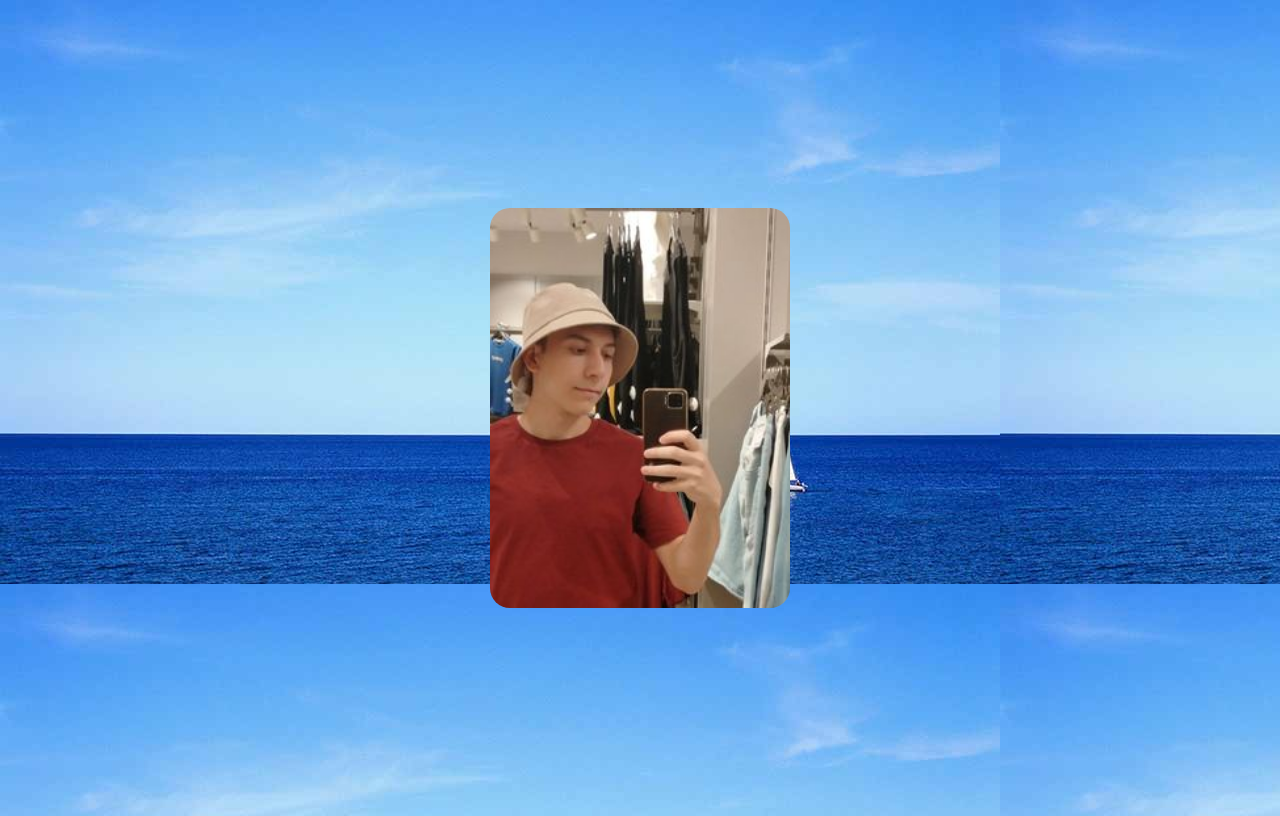
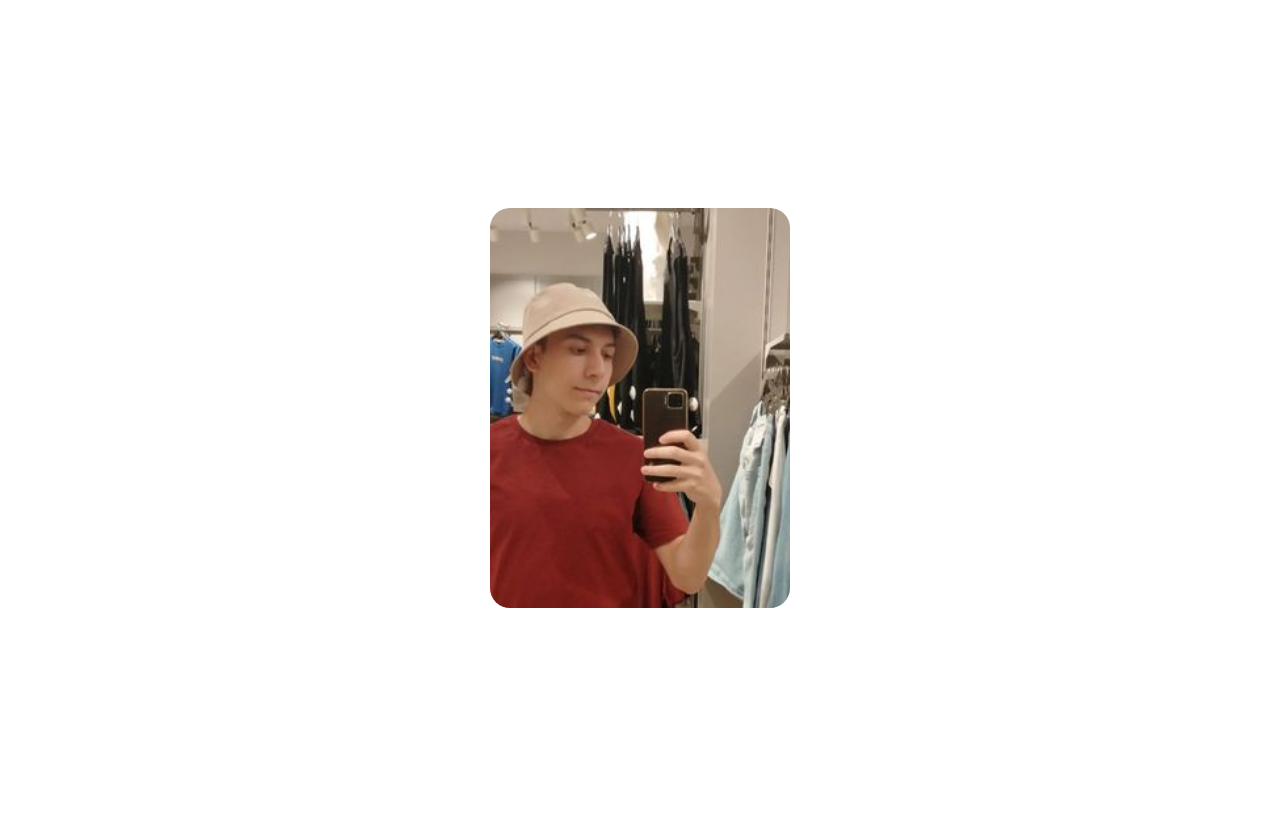
Before and after one commit to enesgadis/enesgadis.com, a plain HTML site: page index.html in a window 1280 px wide. Drawn offline with Linux system fonts and the light colour scheme.

Commit message:
Update index.html

```diff
--- a/index.html
+++ b/index.html
@@ -14,7 +14,7 @@
             display: flex;
             align-items: center;
             justify-content: center;
-            background-image: url(back.jpg);
+            background-color:white;
         }
         #card{
             height: 400px;
```
